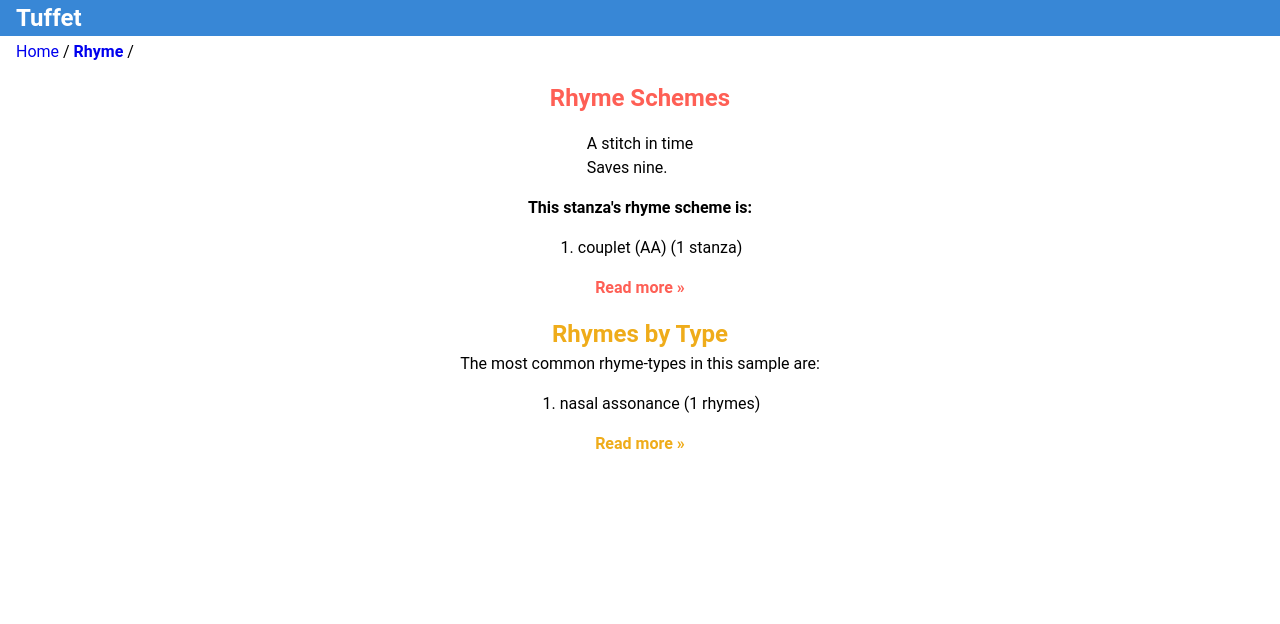
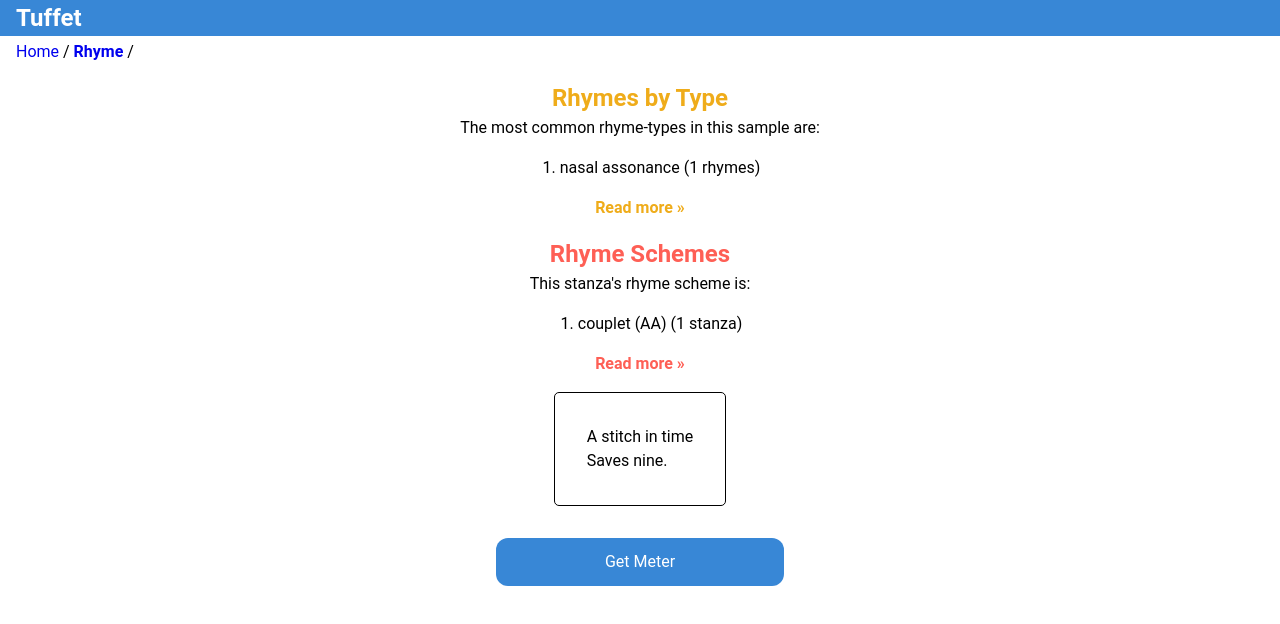
Before and after one commit to SamuelPerrin/tuffet, a React (Create React App) app in the folder iambe/: page / in a window 1280 px wide. Both pictures are taken after a click on the button "A stitch in time". Shown: the top 624 px of the page. Built offline with nearby package versions, Linux system fonts and the light colour scheme.

Commit message:
foregrounds data in pages, adds buttons

```diff
--- a/iambe/src/components/Meter.js
+++ b/iambe/src/components/Meter.js
@@ -4,23 +4,30 @@ import {connect} from 'react-redux';
 import Breadcrumbs from './styled/Breadcrumbs';
 import Container from './styled/Container';
 import Section from './styled/Section';
-import {YellowSpan, RedSpan} from './styled/Spans';
+import {YellowSpan} from './styled/Spans';
 import StanzaTile from './styled/StanzaTile';
+import Button from './styled/Button';
 import {Link, useHistory} from 'react-router-dom';
 
-import {getLineMeterDetails} from '../actions';
+import {getLineMeterDetails, getRhymes } from '../actions';
 
 import Poem from '../utils/Poem';
 import Stanza from '../utils/Stanza';
 
 const Meter = props => {
-  const { poems, stanzaMeterCounts, getLineMeterDetails} = props;
+  const { poetry, poems, stanzaMeterCounts, getLineMeterDetails, getRhymes} = props;
   const history = useHistory();
 
   const submitLineMeterDetail = e => {
     e.preventDefault();
     getLineMeterDetails(e.target.attributes.stanzaNum.value);
     history.push("/meter/scansion");
+  }
+
+  const goToRhymes = e => {
+    e.preventDefault();
+    getRhymes(poetry);
+    history.push("/rhyme");
   }
 
   let stanzaNum = -1;
@@ -39,6 +46,11 @@ const Meter = props => {
       <Container>
         <Section>
           <h3><YellowSpan>Stanzas by Meter</YellowSpan></h3>
+          {Object.entries(stanzaMeterCounts).reduce((a,b) => a+b[1], 0) > 1 ? <p>The most common meters in this sample are:</p> : <p>This stanza's meter is:</p>}
+          <ol>
+            {stanzaMeterCounts && Object.entries(stanzaMeterCounts).filter(entry => entry[1] > 0).sort((a,b) => b[1] - a[1]).map(entry => <li key={entry[0]}>{entry[0]} ({entry[1]} stanza{entry[1] > 1 ? 's' : ''})</li>)}
+          </ol>
+          <Link to="/meter/scansion"><YellowSpan>Read more »</YellowSpan></Link>
           <div>
             {poems.map(poem => new Poem(poem).getStanzas().map(stanza => {
                   stanzaNum++
@@ -53,17 +65,8 @@ const Meter = props => {
                 }
               ))}
           </div>
-          {Object.entries(stanzaMeterCounts).reduce((a,b) => a+b[1], 0) > 1 ? <p style={{fontWeight:'bold'}}>The most common meters in this sample are:</p> : <p style={{fontWeight:'bold'}}>This stanza's meter is:</p>}
-          <ol>
-            {stanzaMeterCounts && Object.entries(stanzaMeterCounts).filter(entry => entry[1] > 0).sort((a,b) => b[1] - a[1]).map(entry => <li key={entry[0]}>{entry[0]} ({entry[1]} stanza{entry[1] > 1 ? 's' : ''})</li>)}
-          </ol>
-          <Link to="/meter/scansion"><YellowSpan>Read more »</YellowSpan></Link>
         </Section>
-        <Section>
-          <h3><RedSpan>Stanzas by Verse Form</RedSpan></h3>
-          <p>Lorem ipsum dolor sit amet, consectetur adipiscing elit.</p>
-          <Link to="#"><RedSpan>Read more »</RedSpan></Link>
-        </Section>
+        <Button onClick={goToRhymes}>Get Rhymes</Button>
       </Container>
     </div>
   )
@@ -76,4 +79,4 @@ const mapStateToProps = state => ({
   stanzaMeterCounts: state.stanzaMeterCounts,
 })
 
-export default connect(mapStateToProps, {getLineMeterDetails})(Meter)
+export default connect(mapStateToProps, { getLineMeterDetails, getRhymes })(Meter)
--- a/iambe/src/components/MeterLine.js
+++ b/iambe/src/components/MeterLine.js
@@ -1,12 +1,13 @@
 import React, {useEffect} from 'react';
 import {connect} from 'react-redux';
-import {Link} from 'react-router-dom';
+import {Link, useHistory} from 'react-router-dom';
 
 import Breadcrumbs from './styled/Breadcrumbs';
 import Container from './styled/Container';
 import Section from './styled/Section';
 import {YellowSpan} from './styled/Spans';
 import ScannedLine from './styled/ScannedLine';
+import Button from './styled/Button';
 
 import Poem from '../utils/Poem';
 import Stanza from '../utils/Stanza';
@@ -14,12 +15,18 @@ import Line from '../utils/Line';
 
 const MeterLine = props => {
   const {poems, stanzaNum, lineNum} = props;
+  const history = useHistory();
 
   const stanzaList = [];
   poems.forEach(poem => new Poem(poem).getStanzas().forEach(stanza => stanzaList.push(stanza)));
   const stanza = new Stanza(stanzaList[stanzaNum]);
   const line = stanza.getLines()[lineNum];
   const marks = new Line(line).getMarkString();
+
+  const goBack = e => {
+    e.preventDefault();
+    history.push('/meter/scansion')
+  }
 
   useEffect(() => {
     window.scrollTo(0,0);
@@ -38,7 +45,7 @@ const MeterLine = props => {
           <h3><YellowSpan>Scansion</YellowSpan></h3>
           <p>This line can be scanned as follows:</p>
           <ScannedLine marks={marks} line={line} />
-
+          <Button onClick={goBack}>Back to stanza</Button>
         </Section>
       </Container>
     </div>
--- a/iambe/src/components/Rhymes.js
+++ b/iambe/src/components/Rhymes.js
@@ -8,14 +8,15 @@ import Container from './styled/Container';
 import Section from './styled/Section';
 import StanzaTile from './styled/StanzaTile';
 import ListItemTile from './styled/ListItemTile';
-import { getRhymeSchemeDetails, getRhymeTypeDetails } from '../actions';
+import Button from './styled/Button';
+import { getRhymeSchemeDetails, getRhymeTypeDetails, getMeter } from '../actions';
 
 import Poem from '../utils/Poem';
 import Stanza from '../utils/Stanza';
 import { RHYME_SCHEMES, RHYME_TYPES } from '../utils/phonstants';
 
 const Rhymes = props => {
-  let {poems, rhymeTypeCounts, rhymeSchemeCounts, getRhymeSchemeDetails, getRhymeTypeDetails} = props;
+  let {poetry, poems, rhymeTypeCounts, rhymeSchemeCounts, getRhymeSchemeDetails, getRhymeTypeDetails, getMeter} = props;
   let history = useHistory();
 
   useEffect(() => {
@@ -32,6 +33,12 @@ const Rhymes = props => {
     e.preventDefault();
     getRhymeTypeDetails(e.target.dataset.rt);
     history.push("/rhyme/type");
+  }
+
+  const goToMeter = e => {
+    e.preventDefault();
+    getMeter(poetry);
+    history.push("/meter");
   }
 
   let stanzaNum = -1;
@@ -58,9 +65,22 @@ const Rhymes = props => {
         <Link to='/rhyme' className='current'>Rhyme</Link>
       </Breadcrumbs>
       <Container>
+      <Section>
+          <h3><YellowSpan>Rhymes by Type</YellowSpan></h3>
+          <p>The most common rhyme-types in this sample are:</p>
+          <ol>
+            {rhymeTypeCounts && Object.entries(rhymeTypeCounts).filter(entry => entry[1] > 0).sort((a,b) => b[1] - a[1]).map(entry => <ListItemTile key={entry[0]} onClick={submitRhymeType} rt={entry[0]}>{RHYME_TYPES[entry[0]]} ({entry[1]} rhyme{entry[1] > 0 ? 's' : ''})</ListItemTile>)}
+          </ol>
+          <Link to="/rhyme/type"><YellowSpan>Read more »</YellowSpan></Link>
+        </Section>
         <Section>
           <h3><RedSpan>Rhyme Schemes</RedSpan></h3>
-          <div>
+          {Object.entries(rhymeSchemeCounts).reduce((a,b) => a+b[1], 0) > 1 ? <p>The most common rhyme schemes in this sample are:</p> : <p>This stanza's rhyme scheme is:</p>}
+          <ol>
+            {rhymeSchemeCounts && Object.entries(rhymeSchemeCounts).filter(entry => entry[1] > 0).sort((a,b) => b[1] - a[1]).map(entry => <li key={entry[0]}>{RHYME_SCHEMES[entry[0]]} ({entry[1]} stanza{entry[1] > 1 ? 's' : ''})</li>)}
+          </ol>
+          <Link to="/rhyme/scheme"><RedSpan>Read more »</RedSpan></Link>
+          <div style={{border:'1px solid black',borderRadius:'5px',padding:'1rem',marginTop:'1rem'}}>
             {poems.map(poem => new Poem(poem).getStanzas().map(stanza => {
                 stanzaNum++
                 return <StanzaTile
@@ -73,20 +93,8 @@ const Rhymes = props => {
               }
             ))}
           </div>
-          {Object.entries(rhymeSchemeCounts).reduce((a,b) => a+b[1], 0) > 1 ? <p style={{fontWeight:'bold'}}>The most common rhyme schemes in this sample are:</p> : <p style={{fontWeight:'bold'}}>This stanza's rhyme scheme is:</p>}
-          <ol>
-            {rhymeSchemeCounts && Object.entries(rhymeSchemeCounts).filter(entry => entry[1] > 0).sort((a,b) => b[1] - a[1]).map(entry => <li key={entry[0]}>{RHYME_SCHEMES[entry[0]]} ({entry[1]} stanza{entry[1] > 1 ? 's' : ''})</li>)}
-          </ol>
-          <Link to="/rhyme/scheme"><RedSpan>Read more »</RedSpan></Link>
         </Section>
-        <Section>
-          <h3><YellowSpan>Rhymes by Type</YellowSpan></h3>
-          <p>The most common rhyme-types in this sample are:</p>
-          <ol>
-            {rhymeTypeCounts && Object.entries(rhymeTypeCounts).filter(entry => entry[1] > 0).sort((a,b) => b[1] - a[1]).map(entry => <ListItemTile key={entry[0]} onClick={submitRhymeType} rt={entry[0]}>{RHYME_TYPES[entry[0]]} ({entry[1]} rhyme{entry[1] > 0 ? 's' : ''})</ListItemTile>)}
-          </ol>
-          <Link to="/rhyme/type"><YellowSpan>Read more »</YellowSpan></Link>
-        </Section>
+        <Button onClick={goToMeter}>Get Meter</Button>
       </Container>
     </div>
   )
@@ -95,6 +103,7 @@ const Rhymes = props => {
 const mapStateToProps = state => {
   return {
   ...state,
+  poetry: state.poetry,
   poems: state.poems,
   rhymes: state.rhymes,
   rhymeTypeCounts: state.rhymeTypeCounts,
@@ -102,4 +111,4 @@ const mapStateToProps = state => {
   }
 }
 
-export default connect(mapStateToProps, { getRhymeSchemeDetails, getRhymeTypeDetails })(Rhymes)
+export default connect(mapStateToProps, { getRhymeSchemeDetails, getRhymeTypeDetails, getMeter })(Rhymes)
--- a/iambe/src/utils/phonstants.js
+++ b/iambe/src/utils/phonstants.js
@@ -309,7 +309,7 @@ export const RHYME_TYPE_DESCRIPTIONS = {
     <p>When the matching sounds in two words are vowel sounds, they may be said to demonstrate <strong>assonance</strong> or <strong>assonantal rhyme</strong>. In an assonantal rhyme like <i>Blake</i>&ndash;<i>fate</i>, both words share the [eɪ] vowel, but all the consonants differ. Assonance differs from full rhyme, in which both the last stressed vowel and any consonants that follow are identical. The opposite of assonance is <em>consonance</em>, in which the only matching sounds are consonant sounds rather than vowels. Assonance in place of end rhyme is not especially common in formal English poetry before the twentieth century, but it is very common in other traditions, including rap and hiphop.</p>
   </div>,
   'full consonance':<div className={'paragraph'}>
-    <p><strong>Consonantal rhymes</strong> are rhymes in which the sound resemblance between two words is limited to their consonants (especially consonants coming after the last stressed vowel). For instance, in consonantal rhymes like <i>winds</i>&ndash;<i>stands</i> and <i>light</i>&ndash;<i>forgot</i>, the vowel sounds are different, but the final consonant sounds are identical. Sometimes called <strong>suspended rhyme</strong> or <strong>consonance</strong>, consonantal rhyme has a long history in English poetry. In the work of the hymnist Isaac Watts, for example, consonantal rhymes constitute about one-fourth of all rhymes. Consonance differs from <em>alliteration</em>, in which the matching consonants come at the beginning of the word, rather than at the end.</p>
+    <p><strong>Consonantal rhymes</strong> are rhymes in which the sound resemblance between two words is limited to their consonants (especially consonants coming after the last stressed vowel). For instance, in consonantal rhymes like <i>winds</i>&ndash;<i>stands</i> and <i>light</i>&ndash;<i>forgot</i>, the vowel sounds are different, but the final consonant sounds are identical. Sometimes called <strong>suspended rhyme</strong> or <strong>consonance</strong>, consonantal rhyme has a long history in English poetry. In the work of the hymnist Isaac Watts, for example, consonantal rhymes constitute about one-fourth of all rhymes. Consonance differs from alliteration, in which the matching consonants come at the beginning of the word, rather than at the end.</p>
   </div>,
   'promotion consonance':<div className={'paragraph'}>
     <p>Rhymes that combine the metrical pattern of promotion rhyme with the consonant-matching of consonantal rhyme can be called <strong>promotion consonance</strong>. In such pairings, consonants at the end of words with final stress are made to rhyme with consonants in the stress-promoted last syllable of words with antepenultimate stress. For instance, in the promotion consonance rhyme <i>south</i>&ndash;<i>Nazareth</i>, the [θ] in <i>south</i> rhymes with the [θ] in the stress-promoted last syllable of <i>Nazareth</i>, even though the vowels do not match.</p>
```
Also changed, not shown: iambe/src/utils/lexicon.js.
